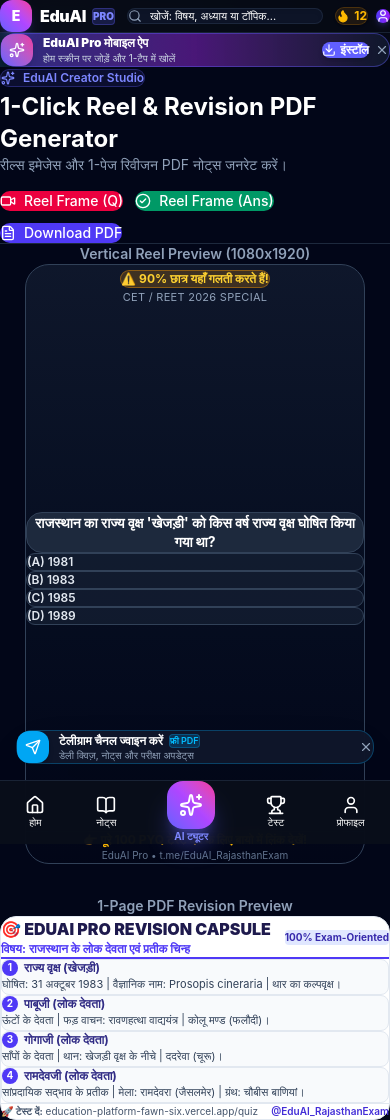
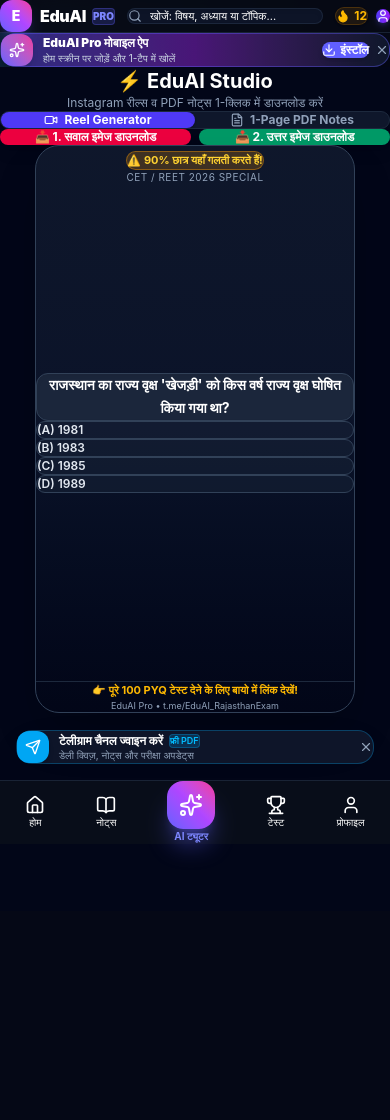
Before and after one commit to bhoopendramandoliya786-source/EducationPlatform, a Next.js app: page /creator in a window 390 px wide. After the commit the page ends 911 px from the top, so only its background shows below. Built offline with nearby package versions, Linux system fonts and the light colour scheme.

Commit message:
Optimize Creator Studio for clean mobile UI

```diff
--- a/app/creator/page.js
+++ b/app/creator/page.js
@@ -3,152 +3,209 @@
 import React, { useState, useRef } from "react";
 import html2canvas from "html2canvas";
 import jsPDF from "jspdf";
-import { Video, FileText, Sparkles, CheckCircle2 } from "lucide-react";
+import { Video, FileText, CheckCircle2, ArrowRight, Eye } from "lucide-react";
 
 const SAMPLE_DATA = {
-  topic: "राजस्थान के लोक देवता एवं प्रतीक चिन्ह",
+  topic: "राजस्थान के प्रतीक चिन्ह व लोक देवता",
   exam: "CET / REET 2026 Special",
   question: "राजस्थान का राज्य वृक्ष 'खेजड़ी' को किस वर्ष राज्य वृक्ष घोषित किया गया था?",
   options: ["(A) 1981", "(B) 1983", "(C) 1985", "(D) 1989"],
   correctIndex: 1,
-  explanation: "खेजड़ी (Prosopis cineraria) को 31 अक्टूबर 1983 को राज्य वृक्ष का दर्जा दिया गया।",
+  explanation: "खेजड़ी (Prosopis cineraria) को 31 अक्टूबर 1983 को राज्य वृक्ष घोषित किया गया।",
   summaryPoints: [
     { title: "राज्य वृक्ष (खेजड़ी)", desc: "घोषित: 31 अक्टूबर 1983 | वैज्ञानिक नाम: Prosopis cineraria | थार का कल्पवृक्ष।" },
-    { title: "पाबूजी (लोक देवता)", desc: "ऊंटों के देवता | फड़ वाचन: रावणहत्था वाद्ययंत्र | कोलू मण्ड (फलौदी)।" },
-    { title: "गोगाजी (लोक देवता)", desc: "साँपों के देवता | थान: खेजड़ी वृक्ष के नीचे | ददरेवा (चूरू)।" },
+    { title: "पाबूजी (लोक देवता)", desc: "ऊंटों के देवता | फड़ वाचन: रावणहत्था वाद्ययंत्र | मुख्य स्थल: कोलू मण्ड (फलौदी)।" },
+    { title: "गोगाजी (लोक देवता)", desc: "साँपों के देवता | थान: खेजड़ी वृक्ष के नीचे | शीर्षमेड़ी: ददरेवा (चूरू)।" },
     { title: "रामदेवजी (लोक देवता)", desc: "सांप्रदायिक सद्भाव के प्रतीक | मेला: रामदेवरा (जैसलमेर) | ग्रंथ: चौबीस बाणियां।" }
   ]
 };
 
 export default function CreatorStudio() {
   const [data, setData] = useState(SAMPLE_DATA);
-  const [isExporting, setIsExporting] = useState(false);
+  const [activeTab, setActiveTab] = useState("reel"); // 'reel' or 'pdf'
   const [showAnswer, setShowAnswer] = useState(false);
+  const [isDownloading, setIsDownloading] = useState(false);
 
   const reelRef = useRef(null);
   const pdfRef = useRef(null);
 
-  const downloadReelFrame = async (withAnswer = false) => {
-    setShowAnswer(withAnswer);
-    setIsExporting(true);
+  const downloadReel = async (ans = false) => {
+    setShowAnswer(ans);
+    setIsDownloading(true);
     setTimeout(async () => {
       if (reelRef.current) {
-        const canvas = await html2canvas(reelRef.current, { scale: 2, useCORS: true });
-        const imgData = canvas.toDataURL("image/png");
+        const canvas = await html2canvas(reelRef.current, { scale: 3, useCORS: true });
         const link = document.createElement("a");
-        link.download = `EduAI_Reel_${withAnswer ? "Ans" : "Q"}.png`;
-        link.href = imgData;
+        link.download = `EduAI_Reel_${ans ? "Answer" : "Question"}.png`;
+        link.href = canvas.toDataURL("image/png");
         link.click();
       }
-      setIsExporting(false);
-    }, 150);
+      setIsDownloading(false);
+    }, 200);
   };
 
-  const downloadPDFNotes = async () => {
-    setIsExporting(true);
+  const downloadPDF = async () => {
+    setIsDownloading(true);
     if (pdfRef.current) {
-      const canvas = await html2canvas(pdfRef.current, { scale: 2, useCORS: true });
+      const canvas = await html2canvas(pdfRef.current, { scale: 2.5, useCORS: true });
       const imgData = canvas.toDataURL("image/png");
       const pdf = new jsPDF("p", "mm", "a4");
       const pdfWidth = pdf.internal.pageSize.getWidth();
       const pdfHeight = (canvas.height * pdfWidth) / canvas.width;
       pdf.addImage(imgData, "PNG", 0, 0, pdfWidth, pdfHeight);
-      pdf.save(`EduAI_Pro_Revision_Capsule.pdf`);
+      pdf.save(`EduAI_Pro_${data.topic.replace(/\s+/g, "_")}_Notes.pdf`);
     }
-    setIsExporting(false);
+    setIsDownloading(false);
   };
 
   return (
-    <div className="min-h-screen bg-slate-950 text-white p-4 md:p-8 font-sans">
-      <div className="max-w-6xl mx-auto space-y-8">
-        <div className="flex flex-col md:flex-row justify-between items-start md:items-center gap-4 border-b border-slate-800 pb-6">
-          <div>
-            <div className="inline-flex items-center gap-2 px-3 py-1 rounded-full bg-indigo-500/10 border border-indigo-500/30 text-indigo-400 text-xs font-semibold mb-2">
-              <Sparkles className="w-3.5 h-3.5" /> EduAI Creator Studio
-            </div>
-            <h1 className="text-2xl md:text-3xl font-bold">1-Click Reel & Revision PDF Generator</h1>
-            <p className="text-slate-400 text-sm mt-1">रील्स इमेजेस और 1-पेज रिवीजन PDF नोट्स जनरेट करें।</p>
+    <div className="min-h-screen bg-slate-950 text-white p-4 pb-28 font-sans">
+      <div className="max-w-md mx-auto space-y-5">
+
+        {/* Top Switcher */}
+        <div className="text-center space-y-1">
+          <h1 className="text-xl font-bold text-white">⚡ EduAI Studio</h1>
+          <p className="text-xs text-slate-400">Instagram रील्स व PDF नोट्स 1-क्लिक में डाउनलोड करें</p>
         </div>
 
-          <div className="flex flex-wrap gap-3">
-            <button onClick={() => downloadReelFrame(false)} disabled={isExporting} className="flex items-center gap-2 px-4 py-2 bg-rose-600 hover:bg-rose-700 rounded-xl text-sm font-medium cursor-pointer">
-              <Video className="w-4 h-4" /> Reel Frame (Q)
+        {/* Tab Selector */}
+        <div className="flex bg-slate-900 p-1 rounded-xl border border-slate-800">
+          <button
+            onClick={() => setActiveTab("reel")}
+            className={`flex-1 py-2 rounded-lg text-xs font-bold transition-all flex items-center justify-center gap-1.5 ${
+              activeTab === "reel" ? "bg-indigo-600 text-white shadow" : "text-slate-400"
+            }`}
+          >
+            <Video className="w-3.5 h-3.5" /> Reel Generator
           </button>
-            <button onClick={() => downloadReelFrame(true)} disabled={isExporting} className="flex items-center gap-2 px-4 py-2 bg-emerald-600 hover:bg-emerald-700 rounded-xl text-sm font-medium cursor-pointer">
-              <CheckCircle2 className="w-4 h-4" /> Reel Frame (Ans)
-            </button>
-            <button onClick={downloadPDFNotes} disabled={isExporting} className="flex items-center gap-2 px-4 py-2 bg-indigo-600 hover:bg-indigo-700 rounded-xl text-sm font-medium cursor-pointer">
-              <FileText className="w-4 h-4" /> Download PDF
+          <button
+            onClick={() => setActiveTab("pdf")}
+            className={`flex-1 py-2 rounded-lg text-xs font-bold transition-all flex items-center justify-center gap-1.5 ${
+              activeTab === "pdf" ? "bg-indigo-600 text-white shadow" : "text-slate-400"
+            }`}
+          >
+            <FileText className="w-3.5 h-3.5" /> 1-Page PDF Notes
           </button>
         </div>
+
+        {/* TAB 1: REEL GENERATOR */}
+        {activeTab === "reel" && (
+          <div className="space-y-4">
+            <div className="flex gap-2">
+              <button
+                onClick={() => downloadReel(false)}
+                disabled={isDownloading}
+                className="flex-1 py-2.5 bg-rose-600 hover:bg-rose-700 text-white rounded-xl text-xs font-bold shadow-lg flex items-center justify-center gap-1.5"
+              >
+                📥 1. सवाल इमेज डाउनलोड
+              </button>
+              <button
+                onClick={() => downloadReel(true)}
+                disabled={isDownloading}
+                className="flex-1 py-2.5 bg-emerald-600 hover:bg-emerald-700 text-white rounded-xl text-xs font-bold shadow-lg flex items-center justify-center gap-1.5"
+              >
+                📥 2. उत्तर इमेज डाउनलोड
+              </button>
             </div>
 
-        <div className="grid grid-cols-1 lg:grid-cols-12 gap-8 items-start">
-          <div className="lg:col-span-5 flex flex-col items-center">
-            <h2 className="text-sm font-semibold text-slate-400 mb-3">Vertical Reel Preview (1080x1920)</h2>
-            <div ref={reelRef} style={{ width: "340px", height: "600px" }} className="relative bg-gradient-to-b from-slate-900 to-slate-950 border border-slate-700 rounded-3xl p-6 flex flex-col justify-between text-center select-none">
+            {/* Reel Box */}
+            <div className="flex justify-center">
+              <div
+                ref={reelRef}
+                style={{ width: "320px", height: "568px" }}
+                className="bg-gradient-to-b from-slate-900 via-[#0B1329] to-slate-950 border border-slate-700 rounded-3xl p-5 flex flex-col justify-between text-center shadow-2xl"
+              >
                 <div>
-                <div className="inline-flex items-center gap-1.5 px-3 py-1 rounded-full bg-amber-500/20 border border-amber-500/40 text-amber-300 text-xs font-bold mb-3">
+                  <span className="inline-block px-3 py-1 rounded-full bg-amber-500/20 border border-amber-500/40 text-amber-300 text-[11px] font-bold">
                     ⚠️ 90% छात्र यहाँ गलती करते हैं!
+                  </span>
+                  <div className="text-[10px] text-slate-400 mt-1 uppercase tracking-wider">{data.exam}</div>
                 </div>
-                <div className="text-[11px] text-slate-400 uppercase tracking-wide">{data.exam}</div>
+
+                <div className="my-auto space-y-3">
+                  <div className="bg-slate-800/90 border border-slate-700 rounded-xl p-3.5 shadow-inner">
+                    <h3 className="text-sm font-bold text-white leading-relaxed">{data.question}</h3>
                   </div>
-              <div className="my-auto space-y-4">
-                <div className="bg-slate-800 rounded-2xl p-4 border border-slate-700">
-                  <h3 className="text-sm font-bold text-white leading-snug">{data.question}</h3>
-                </div>
+
                   <div className="space-y-2 text-left">
                     {data.options.map((opt, idx) => {
                       const isCorrect = showAnswer && idx === data.correctIndex;
                       return (
-                      <div key={idx} className={`p-2.5 rounded-xl border text-xs font-semibold flex items-center justify-between ${isCorrect ? "bg-emerald-500/20 border-emerald-500 text-emerald-300" : "bg-slate-800/50 border-slate-700 text-slate-200"}`}>
+                        <div
+                          key={idx}
+                          className={`p-2.5 rounded-xl border text-xs font-semibold flex items-center justify-between ${
+                            isCorrect
+                              ? "bg-emerald-500/20 border-emerald-500 text-emerald-300 shadow-md"
+                              : "bg-slate-800/40 border-slate-700 text-slate-200"
+                          }`}
+                        >
                           <span>{opt}</span>
                           {isCorrect && <CheckCircle2 className="w-4 h-4 text-emerald-400" />}
                         </div>
                       );
                     })}
                   </div>
+
                   {showAnswer && (
                     <div className="p-2.5 rounded-xl bg-indigo-500/10 border border-indigo-500/30 text-[11px] text-indigo-300 text-left">
                       💡 <b>व्याख्या:</b> {data.explanation}
                     </div>
                   )}
                 </div>
-              <div className="pt-3 border-t border-slate-800">
-                <p className="text-xs font-bold text-amber-400">👉 पूरे 100 PYQ टेस्ट देने के लिए बायो में लिंक देखें!</p>
-                <div className="text-[10px] text-slate-500 mt-1">EduAI Pro • t.me/EduAI_RajasthanExam</div>
-              </div>
-            </div>
-          </div>
 
-          <div className="lg:col-span-7 flex flex-col items-center w-full">
-            <h2 className="text-sm font-semibold text-slate-400 mb-3">1-Page PDF Revision Preview</h2>
-            <div ref={pdfRef} style={{ width: "100%", maxWidth: "480px" }} className="bg-white text-slate-900 rounded-2xl p-6 border border-slate-200 select-none">
-              <div className="flex justify-between items-center border-b-2 border-indigo-600 pb-3 mb-4">
-                <div>
-                  <h2 className="text-base font-black text-indigo-950 uppercase">🎯 EduAI Pro Revision Capsule</h2>
-                  <p className="text-xs font-bold text-indigo-600">विषय: {data.topic}</p>
-                </div>
-                <span className="text-[10px] font-bold bg-indigo-100 text-indigo-800 px-2 py-0.5 rounded">100% Exam-Oriented</span>
-              </div>
-              <div className="space-y-2.5">
-                {data.summaryPoints.map((item, idx) => (
-                  <div key={idx} className="p-2.5 rounded-lg bg-slate-50 border border-slate-200">
-                    <div className="text-xs font-bold text-indigo-900 mb-1 flex items-center gap-1.5">
-                      <span className="w-4 h-4 rounded-full bg-indigo-600 text-white flex items-center justify-center text-[10px]">{idx + 1}</span>
-                      {item.title}
-                    </div>
-                    <p className="text-[11px] text-slate-700 leading-relaxed pl-5">{item.desc}</p>
-                  </div>
-                ))}
-              </div>
-              <div className="mt-6 pt-3 border-t border-slate-200 flex justify-between items-center text-[10px] text-slate-600">
-                <div>🚀 <b>टेस्ट दें:</b> education-platform-fawn-six.vercel.app/quiz</div>
-                <div className="font-semibold text-indigo-700">@EduAI_RajasthanExam</div>
+                <div className="pt-2 border-t border-slate-800">
+                  <p className="text-[11px] font-bold text-amber-400">👉 पूरे 100 PYQ टेस्ट देने के लिए बायो में लिंक देखें!</p>
+                  <div className="text-[9px] text-slate-400 mt-0.5">EduAI Pro • t.me/EduAI_RajasthanExam</div>
                 </div>
               </div>
             </div>
           </div>
+        )}
+
+        {/* TAB 2: PDF GENERATOR */}
+        {activeTab === "pdf" && (
+          <div className="space-y-4">
+            <button
+              onClick={downloadPDF}
+              disabled={isDownloading}
+              className="w-full py-3 bg-indigo-600 hover:bg-indigo-700 text-white rounded-xl text-xs font-bold shadow-lg flex items-center justify-center gap-2"
+            >
+              📥 1-Click में Revision PDF डाउनलोड करें
+            </button>
+
+            {/* PDF Preview Box */}
+            <div
+              ref={pdfRef}
+              className="bg-white text-slate-900 rounded-xl p-5 border border-slate-200 shadow-lg text-left"
+            >
+              <div className="border-b-2 border-indigo-600 pb-2 mb-3 flex justify-between items-center">
+                <div>
+                  <h2 className="text-sm font-black text-indigo-950 uppercase">🎯 EduAI Pro Revision Capsule</h2>
+                  <p className="text-[11px] font-bold text-indigo-600">विषय: {data.topic}</p>
+                </div>
+                <span className="text-[9px] font-bold bg-indigo-100 text-indigo-800 px-2 py-0.5 rounded">CET • REET</span>
+              </div>
+
+              <div className="space-y-2">
+                {data.summaryPoints.map((item, idx) => (
+                  <div key={idx} className="p-2 rounded bg-slate-50 border border-slate-200">
+                    <div className="text-xs font-bold text-indigo-900 flex items-center gap-1">
+                      <span className="w-3.5 h-3.5 rounded-full bg-indigo-600 text-white flex items-center justify-center text-[9px]">{idx + 1}</span>
+                      {item.title}
+                    </div>
+                    <p className="text-[10px] text-slate-700 mt-0.5 leading-snug">{item.desc}</p>
+                  </div>
+                ))}
+              </div>
+
+              <div className="mt-4 pt-2 border-t border-slate-200 flex justify-between items-center text-[9px] text-slate-500">
+                <span>🚀 100 PYQ टेस्ट: education-platform-fawn-six.vercel.app</span>
+                <span className="font-semibold text-indigo-700">@EduAI_RajasthanExam</span>
+              </div>
+            </div>
+          </div>
+        )}
+
       </div>
     </div>
   );
```
Lines whose indentation alone changed are shown as unchanged.
